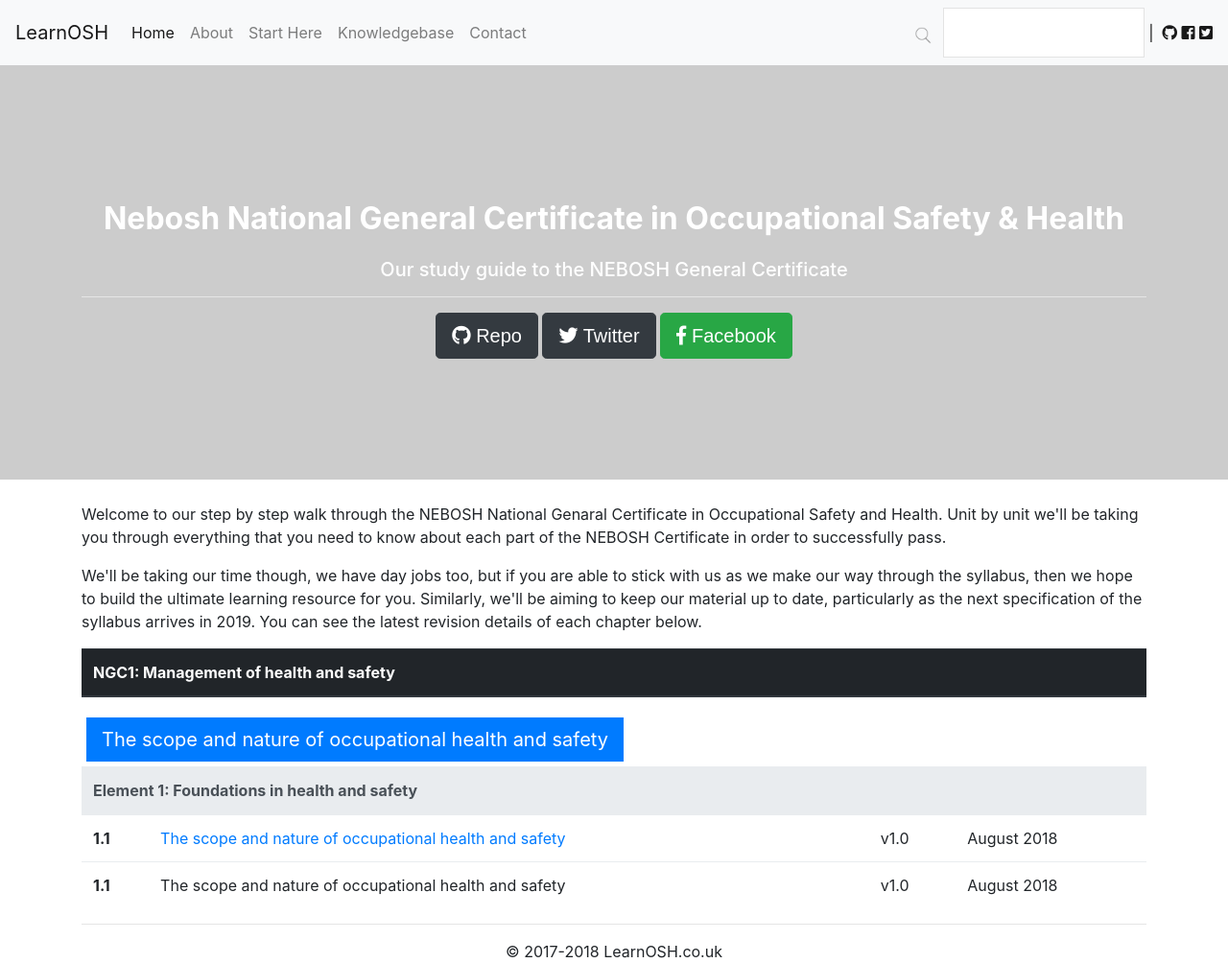
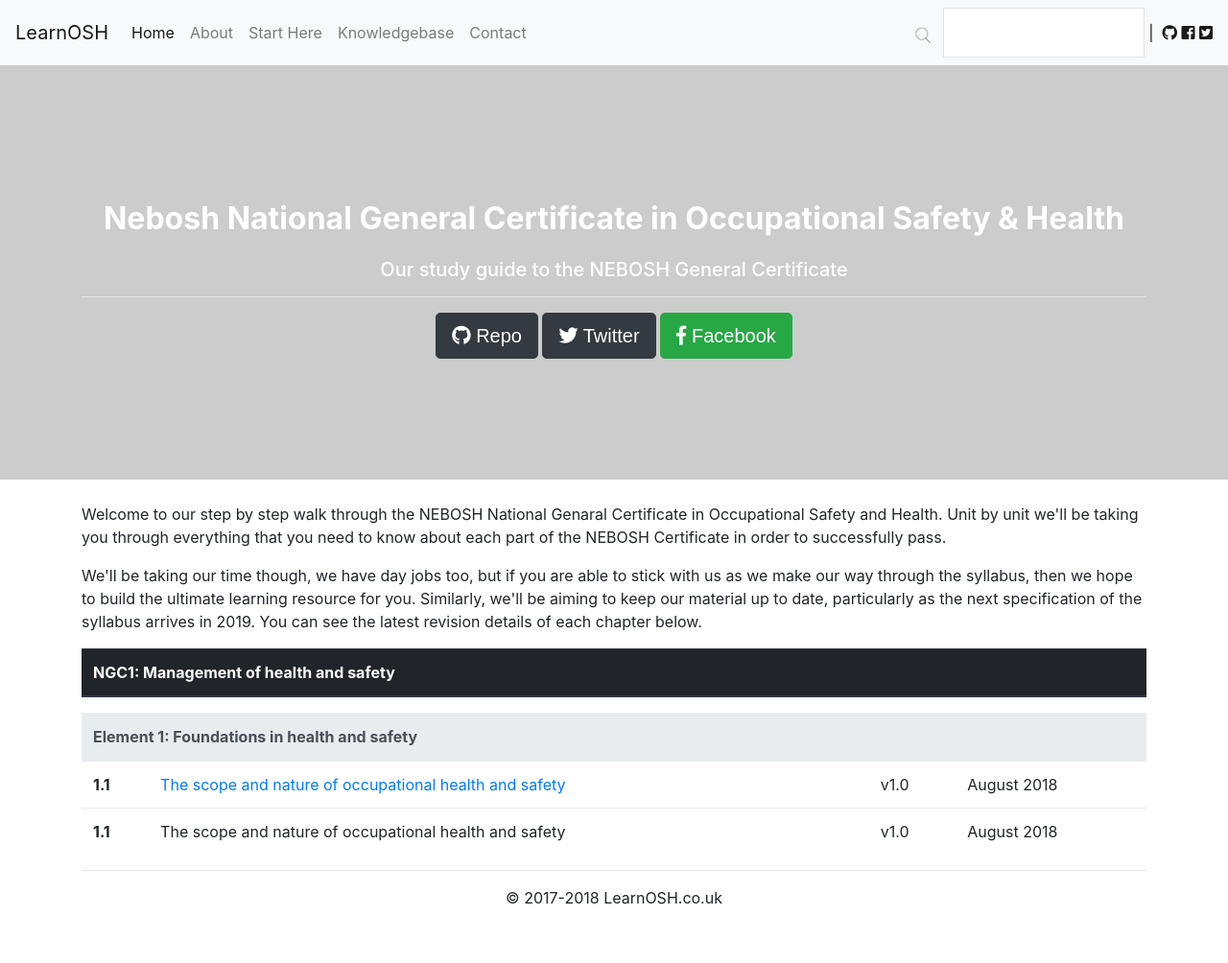
Before and after one commit to lee-perry/learnosh, a Jekyll site: the page built from course/nebosh_national_certificate/index.html, in a window 1280 px wide and 1004 px high. Shown: the whole window at 96% size. Built offline with Jekyll 4.4.1, drawn with Linux system fonts in a browser that asks for light colours; nearby versions of some CDN libraries.

Commit message:
Update index.html

```diff
--- a/course/nebosh_national_certificate/index.html
+++ b/course/nebosh_national_certificate/index.html
@@ -35,8 +35,7 @@
       <td><a href="{{page.utl}}">{{ page.title}}</a></td>
       <td>v1.0</td>
       <td>August 2018</td>
-        <a class="btn btn-primary btn-lg" href="{{ page.url | remove: "index.html" }}" role="button" style="border: 5px solid white">{{page.title}}</a>&nbsp;
-     </tr>
+        </tr>
           {% endif %}
         {% endif %}
       {% endfor %}
```
